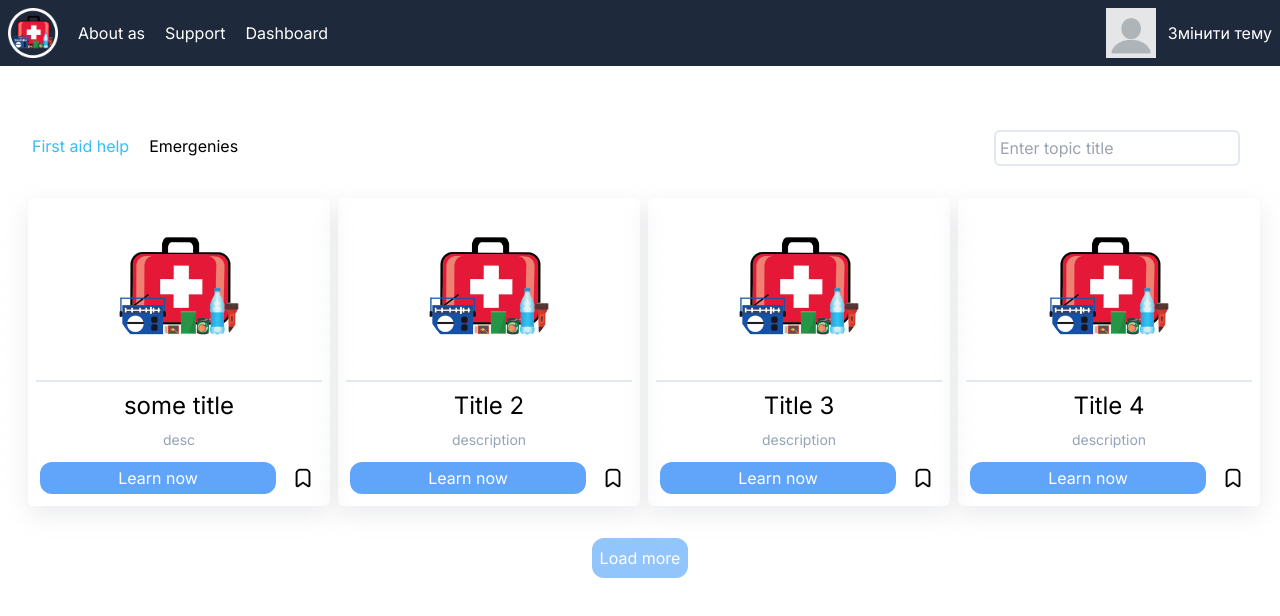
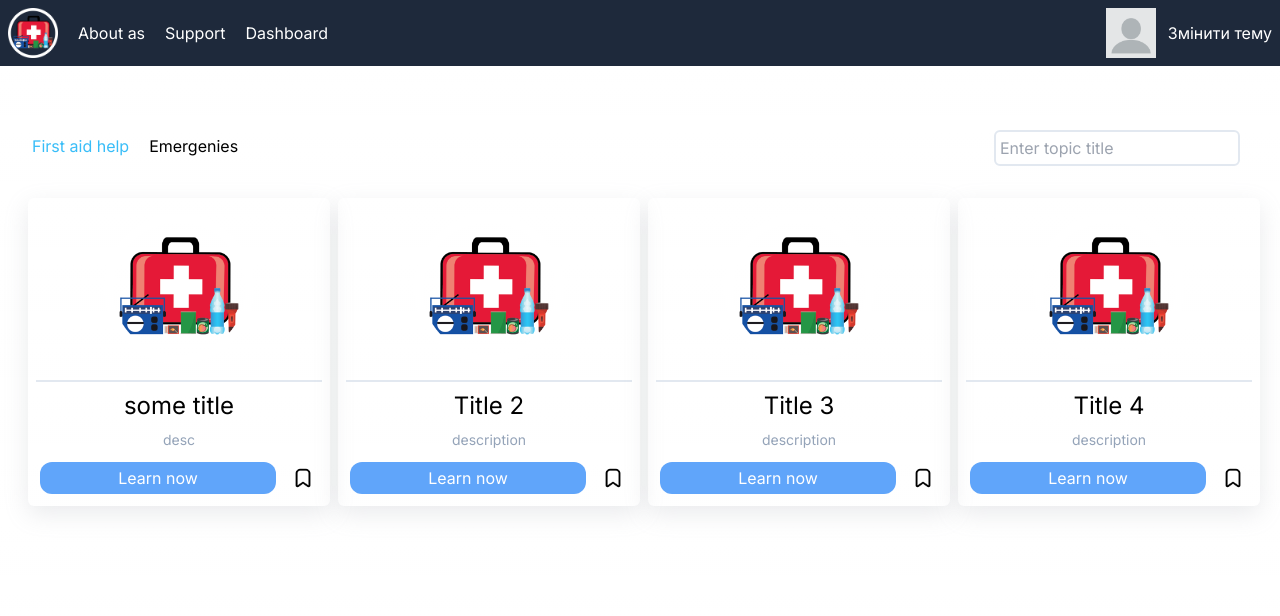
Before and after one commit to Ajoke32/react-team-project, a Next.js app: page / in a window 1280 px wide. Shown: the top 616 px of the page. Built offline with nearby package versions, Linux system fonts and the light colour scheme; data requests are answered from the project's data file.

Commit message:
tag deleted

```diff
--- a/src/components/Dashboard/Dashboard.tsx
+++ b/src/components/Dashboard/Dashboard.tsx
@@ -5,6 +5,7 @@ import LastLearningSessionsList from '@/components/Lists/LastLearningSessionsLis
 import TimeTracker from '@/components/TimeTracker/TimeTracker';
 import LearningChart from '@/components/Charts/LearningChart';
 import TopicsColumnList from '@/components/Lists/TopicsColumnList';
+import Loader from '@/components/Loaders/Loader';
 
 const Dashboard = () => {
     const [learned, setLearned] = useState<LearnedTime[]>([]);
@@ -22,7 +23,7 @@ const Dashboard = () => {
     }, []);
 
     return loading ? (
-        <div>loading...</div>
+        <Loader isLoading={loading} />
     ) : (
         <div
             className="grid grid-cols-3 grid-rows-2 place-content-center gap-5 p-5"
--- a/src/components/Lists/TopicsList.tsx
+++ b/src/components/Lists/TopicsList.tsx
@@ -108,11 +108,6 @@ const TopicsList = () => {
                     );
                 })}
             </div>
-            <div className="flex justify-center">
-                <button className="rounded-xl bg-blue-300 p-2 text-white">
-                    Load more
-                </button>
-            </div>
         </div>
     ) : null;
 };
```
